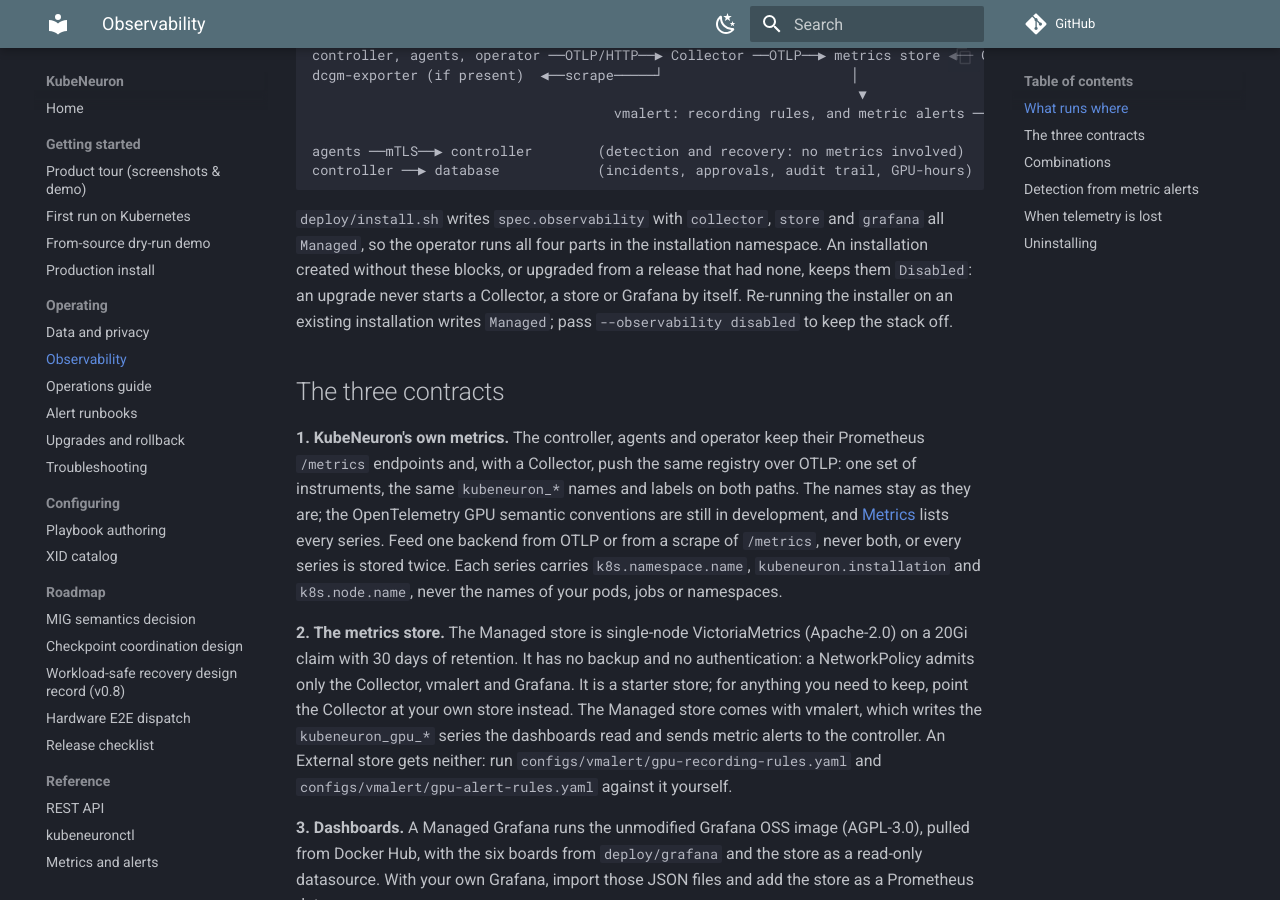
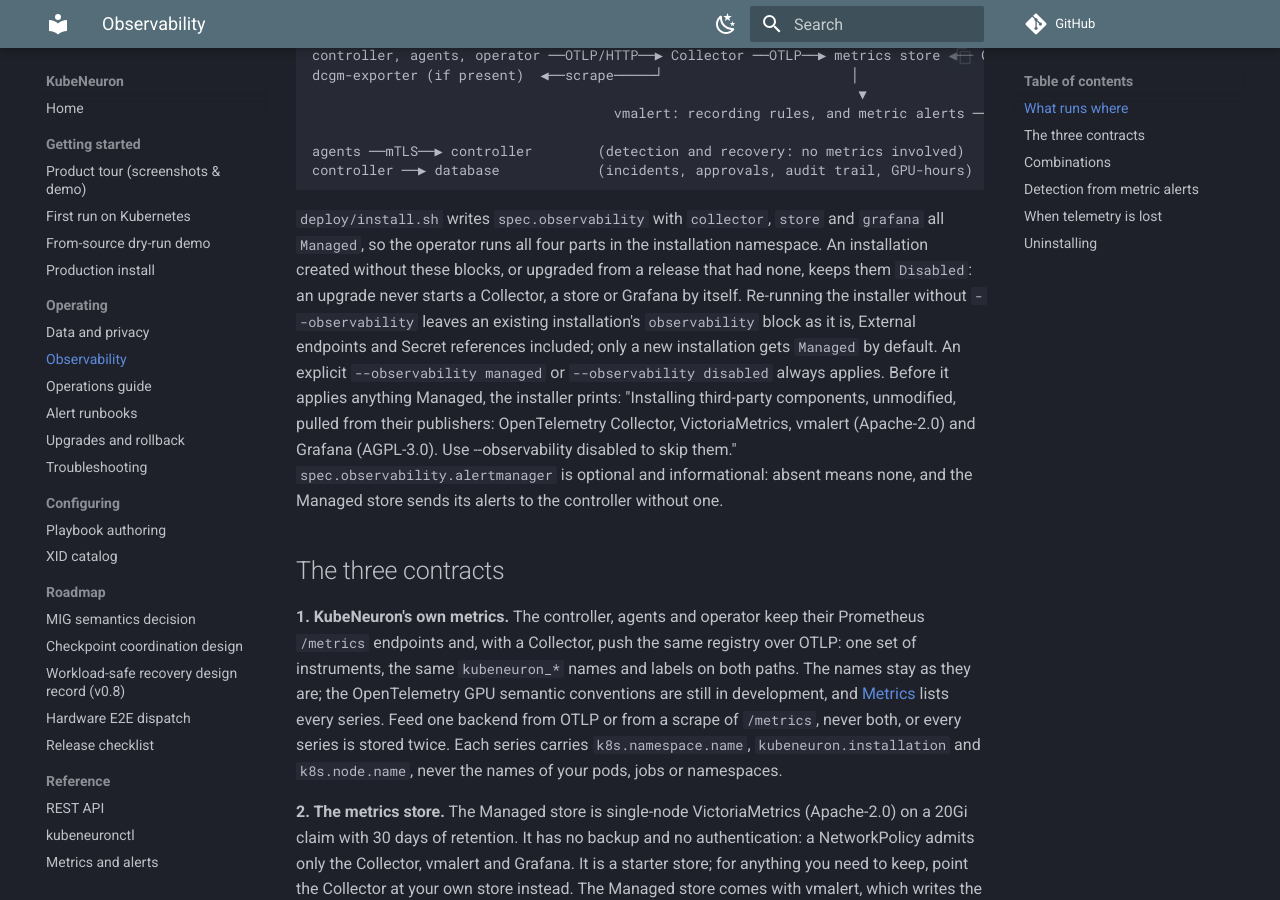
Before and after one commit to kubeneuron/kubeneuron, an MkDocs documentation site: the page built from docs/observability.md, in a window 1280 px wide and 900 px high, scrolled down 337 px. Built offline with MkDocs 1.6.1 and Material for MkDocs 9.7.7, drawn with Linux system fonts in a browser that asks for light colours; comment, search, counter and statistics services are not loaded; some of the changed text lies outside the part shown.

Commit message:
install: keep an existing metrics path on re-run, gate liveness alerts
A re-run without --observability leaves the installation's observability
block as it is; Managed is only the default for a new installation, and
an explicit flag always applies. Before applying anything Managed the
installer names the third-party components it pulls and their licences.

spec.observability.alertmanager is optional: absent means none. The
installer no longer writes a placeholder for it.

The agent-down and exporter-down alerts fire only while the controller's
own series still reaches the store, so a Collector outage opens no
incident per node. make test-alert-rules checks both cases with
vmalert-tool, pinned by digest and run in CI. The retention test covers
the re-run on an External store.

Signed-off-by: Andrii Petruk <andrey.petruk@gmail.com>

```diff
--- a/docs/observability.md
+++ b/docs/observability.md
@@ -24,8 +24,17 @@ and `grafana` all `Managed`, so the operator runs all four parts in the
 installation namespace. An installation created without these blocks, or
 upgraded from a release that had none, keeps them `Disabled`: an upgrade
 never starts a Collector, a store or Grafana by itself. Re-running the
-installer on an existing installation writes `Managed`; pass
-`--observability disabled` to keep the stack off.
+installer without `--observability` leaves an existing installation's
+`observability` block as it is, External endpoints and Secret references
+included; only a new installation gets `Managed` by default. An explicit
+`--observability managed` or `--observability disabled` always applies.
+Before it applies anything Managed, the installer prints: "Installing
+third-party components, unmodified, pulled from their publishers:
+OpenTelemetry Collector, VictoriaMetrics, vmalert (Apache-2.0) and Grafana
+(AGPL-3.0). Use --observability disabled to skip them."
+`spec.observability.alertmanager` is optional and informational: absent
+means none, and the Managed store sends its alerts to the controller
+without one.
 
 ## The three contracts
 
@@ -97,7 +106,7 @@ alert.
 
 | What stops | What you lose | What keeps working |
 |---|---|---|
-| Collector | new metrics; after 3 to 5 minutes every node opens an `agent-down` and an `exporter-down` incident, which only record and notify | detection from the agents, recovery, approvals, audit |
+| Collector | new metrics; `ObservabilityCollectorReady` shows the loss. No incident opens: the liveness alerts fire only while the controller's own series still reaches the store, and it comes through the same Collector | detection from the agents, recovery, approvals, audit |
 | Metrics store | dashboards and the six metric-alert classes | detection from the agents, recovery, approvals, audit |
 | vmalert | the `kubeneuron_gpu_*` series the GPU dashboards read, and the six metric-alert classes; `ObservabilityRulesReady` turns `False` | detection from the agents, recovery, approvals, audit |
 | Grafana | dashboards | everything else |
```
Also changed, not shown: CHANGELOG.md (+9 -2 lines), docs/install.md (+9 -4 lines), 16 other files.
